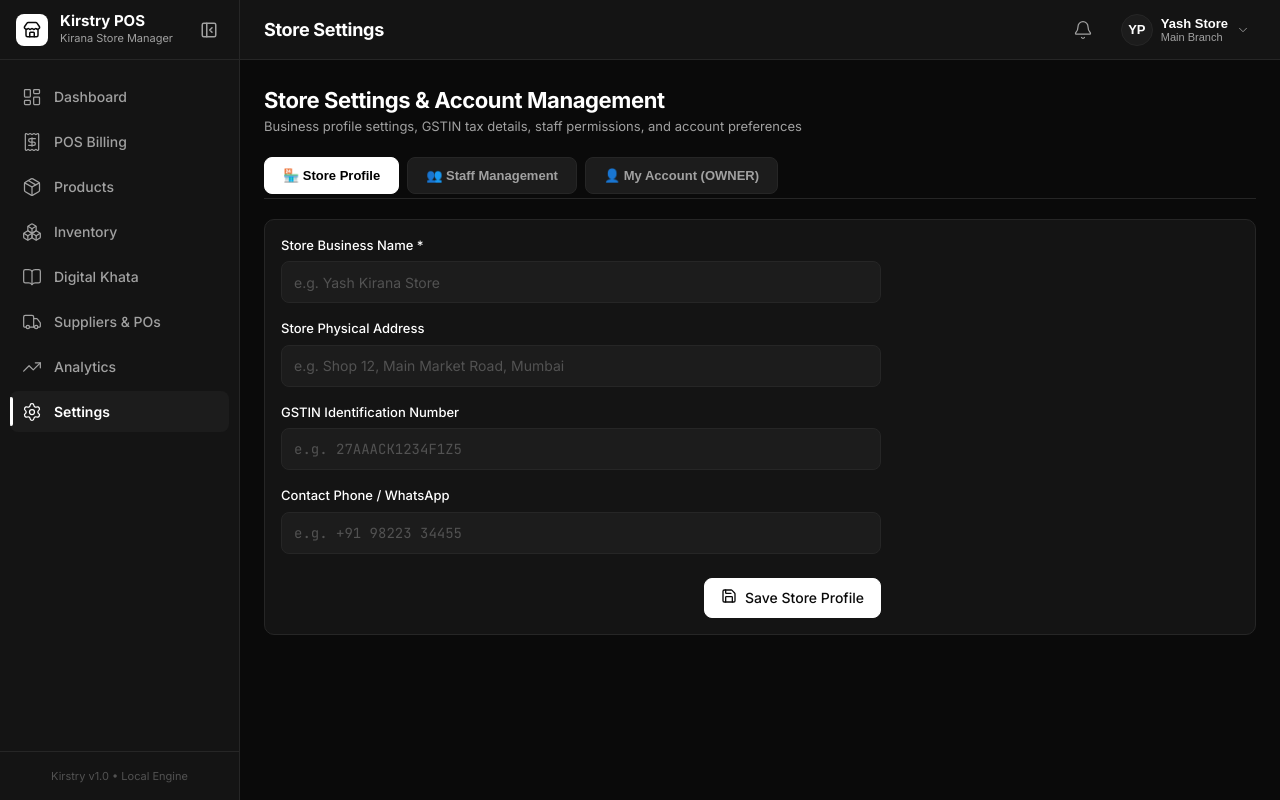
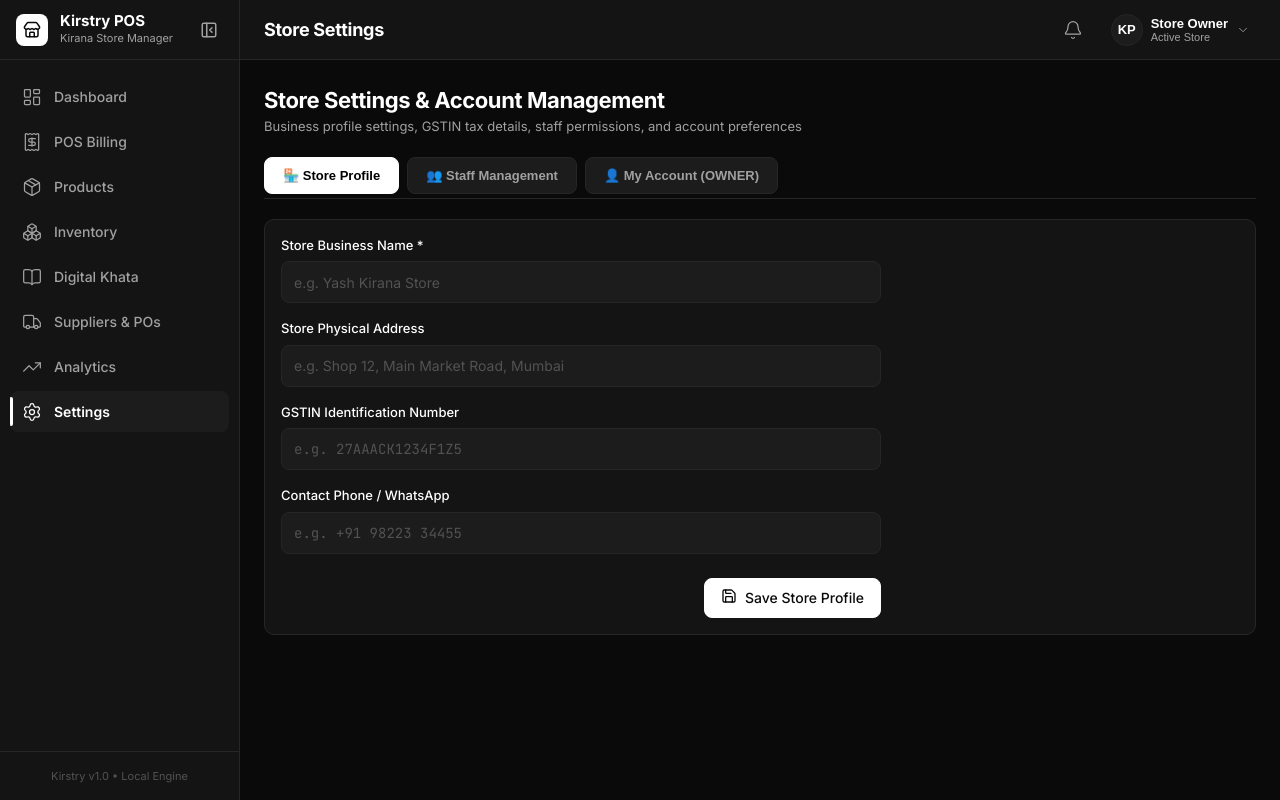
Before and after one commit to yashpagdhare03/Kirstry-1.0, a React (Vite) app in the folder frontend/: page /settings in a window 1280 px wide. Built offline with nearby package versions, Linux system fonts and the light colour scheme; no server answers; sample sign-in values are in the browser's storage.

Commit message:
fix(layout): connect TopBar logout dropdown item to real logout action instead of navigating to /settings

```diff
--- a/frontend/src/components/layout/TopBar.tsx
+++ b/frontend/src/components/layout/TopBar.tsx
@@ -3,10 +3,12 @@ import { useLocation, useNavigate } from 'react-router-dom';
 import * as DropdownMenu from '@radix-ui/react-dropdown-menu';
 import { Bell, User, LogOut, ChevronDown } from 'lucide-react';
 import { api } from '../../services/api';
+import { useAuth } from '../../hooks/useAuth';
 import styles from './TopBar.module.css';
 
 const titleMap: Record<string, string> = {
   '/': 'Dashboard Overview',
+  '/dashboard': 'Dashboard Overview',
   '/billing': 'POS Billing & Invoicing',
   '/products': 'Products Catalog',
   '/inventory': 'Inventory & Stock Control',
@@ -23,6 +25,7 @@ export interface TopBarProps {
 export const TopBar: React.FC<TopBarProps> = ({ isCollapsed = false }) => {
   const location = useLocation();
   const navigate = useNavigate();
+  const { user, logout } = useAuth();
   const [unreadCount, setUnreadCount] = useState<number>(0);
 
   const pageTitle = titleMap[location.pathname] || 'Kirstry POS';
@@ -40,6 +43,21 @@ export const TopBar: React.FC<TopBarProps> = ({ isCollapsed = false }) => {
     }
     fetchUnreadCount();
   }, [location.pathname]);
+
+  const handleLogout = () => {
+    logout();
+    navigate('/login');
+  };
+
+  const getInitials = (name?: string, email?: string) => {
+    if (name) {
+      const parts = name.trim().split(' ');
+      if (parts.length >= 2) return `${parts[0][0]}${parts[1][0]}`.toUpperCase();
+      return name.substring(0, 2).toUpperCase();
+    }
+    if (email) return email.substring(0, 2).toUpperCase();
+    return 'KP';
+  };
 
   return (
     <header className={`${styles.topBar} ${isCollapsed ? styles.collapsed : ''}`}>
@@ -61,10 +79,10 @@ export const TopBar: React.FC<TopBarProps> = ({ isCollapsed = false }) => {
         <DropdownMenu.Root>
           <DropdownMenu.Trigger asChild>
             <button className={styles.userMenuTrigger} aria-label="User Profile">
-              <div className={styles.avatar}>YP</div>
+              <div className={styles.avatar}>{getInitials(user?.name, user?.email)}</div>
               <div className={styles.userInfo}>
-                <span className={styles.userName}>Yash Store</span>
-                <span className={styles.storeName}>Main Branch</span>
+                <span className={styles.userName}>{user?.name || user?.email?.split('@')[0] || 'Store Owner'}</span>
+                <span className={styles.storeName}>Active Store</span>
               </div>
               <ChevronDown size={14} strokeWidth={1.5} style={{ color: 'var(--text-muted)' }} />
             </button>
@@ -80,10 +98,10 @@ export const TopBar: React.FC<TopBarProps> = ({ isCollapsed = false }) => {
               <DropdownMenu.Item
                 className={styles.dropdownItem}
                 style={{ color: 'var(--state-error)' }}
-                onClick={() => navigate('/settings')}
+                onClick={handleLogout}
               >
                 <LogOut size={16} strokeWidth={1.5} />
-                <span>Logout</span>
+                <span>Logout Session</span>
               </DropdownMenu.Item>
             </DropdownMenu.Content>
           </DropdownMenu.Portal>
```
